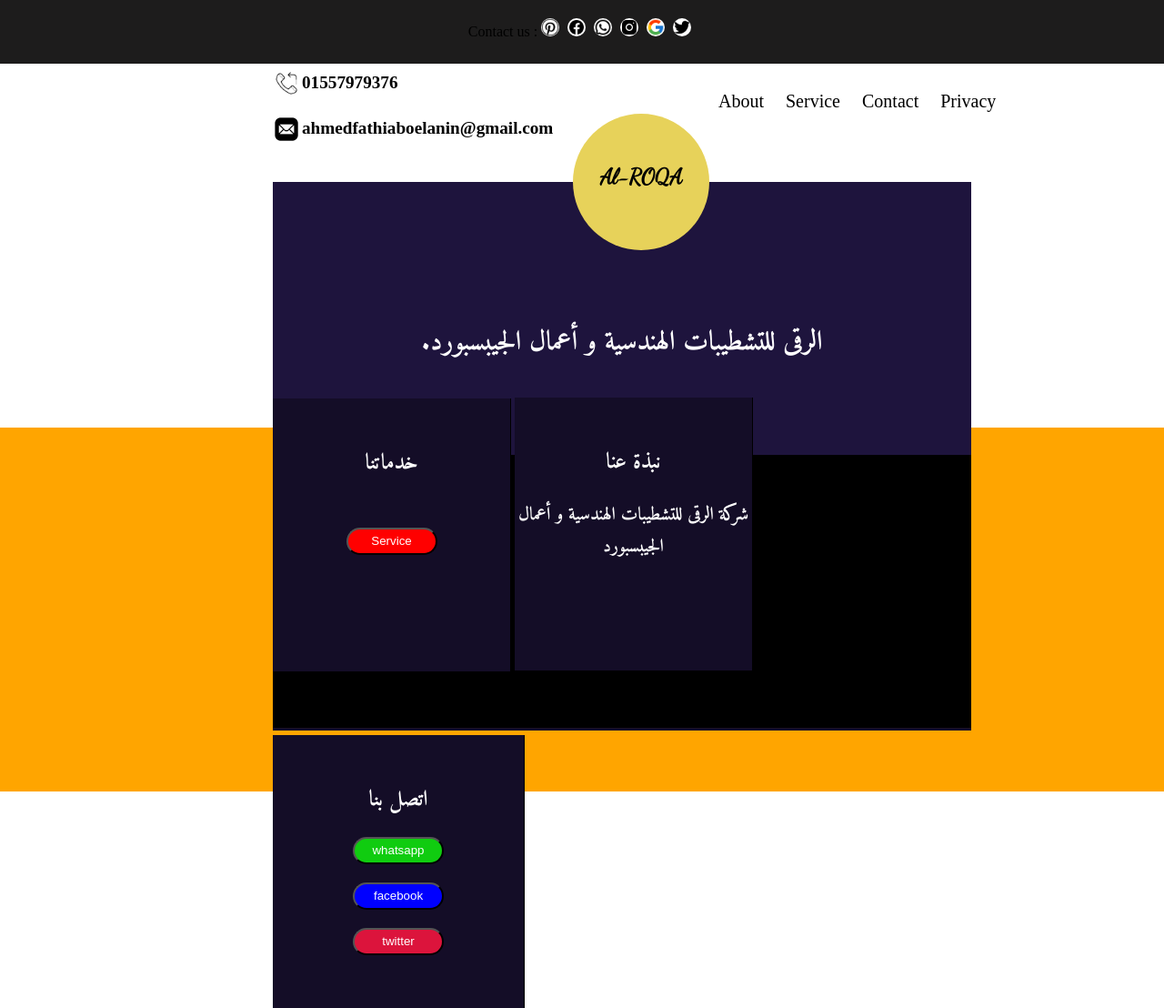
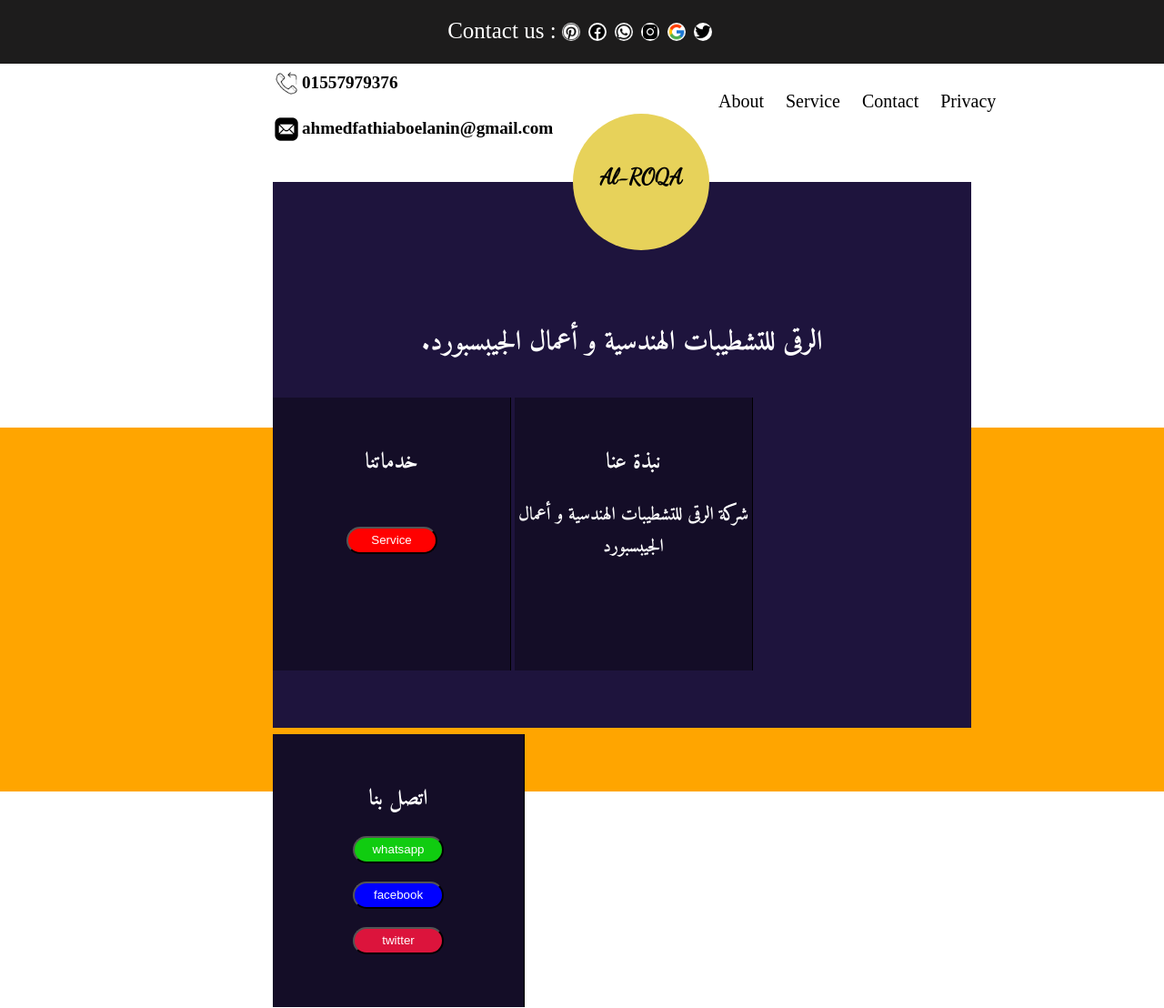
Before and after one commit to ahmedfathiaboelanin/Al-Roqa, a plain HTML site: page index.html in a window 1280 px wide. Shown: the whole page at 91% size. Drawn offline with Linux system fonts and the light colour scheme.

Commit message:
Update style.css

```diff
--- a/style.css
+++ b/style.css
@@ -6,6 +6,12 @@
     position: relative;
     width: 100%;
     height: 100%;
+}
+span{
+    position: relative;
+    bottom: 3px;
+    color: white;
+    font-size: 25px;
 }
 .header{
     width: 100%;
@@ -18,7 +24,7 @@
     height: 20px;
     border-radius: 50%;
     margin-right:5px ;
-    margin-top: 20px;
+    margin-top: 25px;
     background-color: white;
 }
 .header img:hover{
@@ -128,14 +134,14 @@ li a:hover{
     top:55px;
     left: 30px;
 }
-.foot{
+/* .foot{
     position: absolute;
     top: 300px;
     width: 100%;
     height: 300px;
     background-color: rgb(0, 0, 0);
     border-bottom: rgb(20, 13, 39) solid;
-}
+} */
 .foot div{
     display: inline-block;
     margin: 0%;
@@ -153,7 +159,7 @@ li a:hover{
 }
 .foot1{
     position: relative;
-    bottom: 63px;
+    top: 34px;
     text-align: center;
     width:261px ;
     border-right: 1px solid rgb(0, 0, 0);
@@ -166,7 +172,7 @@ li a:hover{
 }
 .foot2{
     position: relative;
-    bottom: 70px;
+    top: 26px;
     text-align: center;
     width:261px ;
     height: 300px;
@@ -184,6 +190,8 @@ li a:hover{
 
 }
 .foot3{
+    position: relative;
+    top: 96px;
     text-align: center;
     width:276px;
     height: 300px;
```
